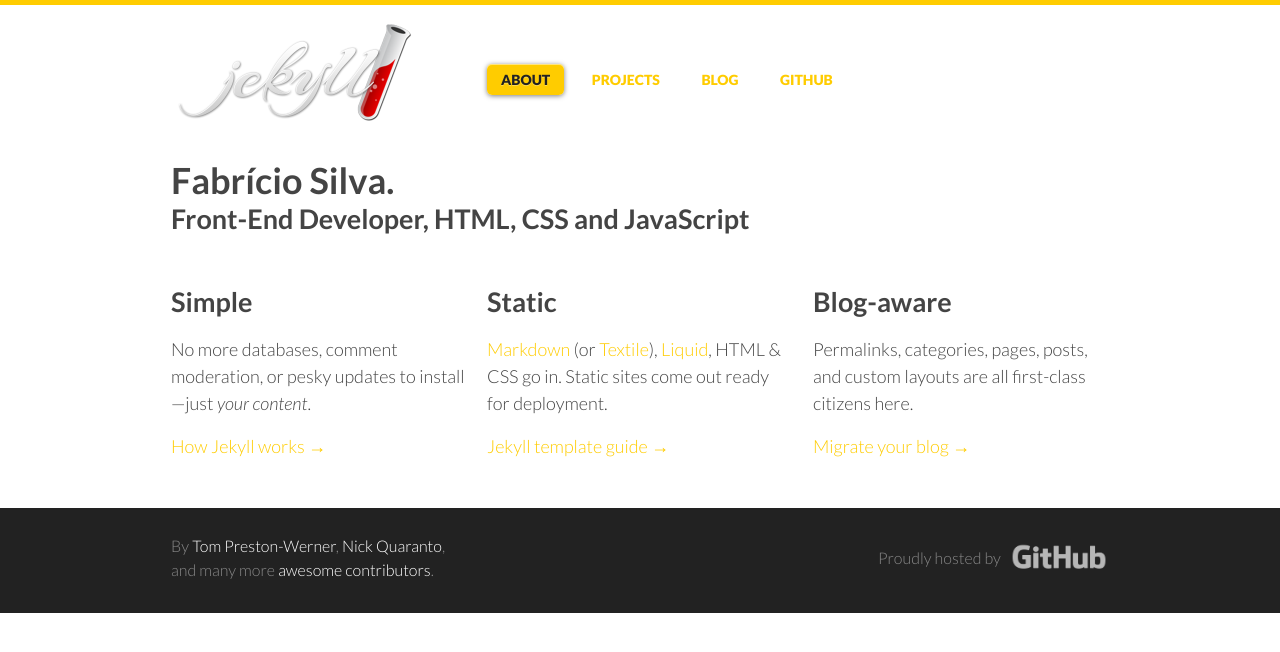
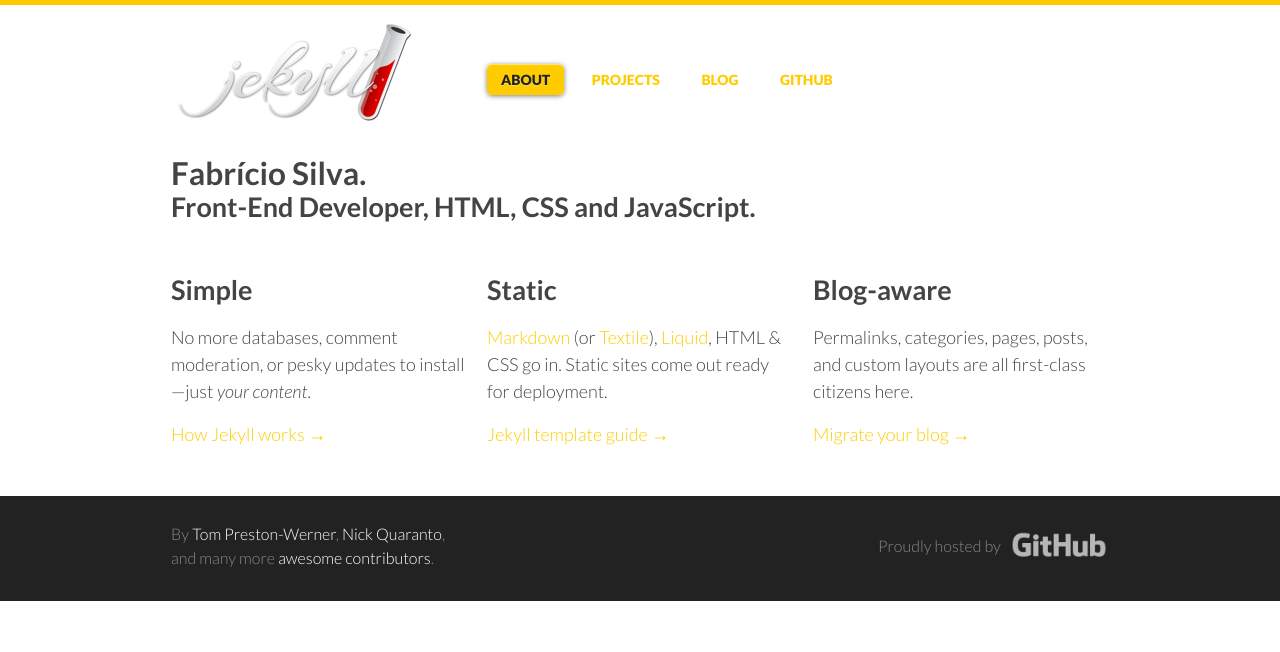
Before and after one commit to fabriciofmsilva/fabriciofmsilva.github.io, a Jekyll site: the page built from index.html, in a window 1280 px wide. Shown: the top 652 px of the page. Built offline with Jekyll 4.4.1, drawn with Linux system fonts in a browser that asks for light colours; some web fonts are replaced; comment, search, counter and statistics services are not loaded.

Commit message:
Edit style.css

```diff
--- a/css/style.css
+++ b/css/style.css
@@ -183,7 +183,7 @@
   padding: 10px 0 40px;
 }
 
-.intro p {
+.intro p, .intro h1 {
   font-size: 1.75em;
   line-height: 1em;
   margin: 0;
--- a/index.html
+++ b/index.html
@@ -8,7 +8,7 @@
   <div class="grid">
     <div class="unit whole center-on-mobiles">
       <h1 class="first">Fabrício Silva.</h1>
-      <h2>Front-End Developer, HTML, CSS and JavaScript</h2>
+      <h2>Front-End Developer, HTML, CSS and JavaScript.</h2>
     </div>
   </div>
 </section>
```
